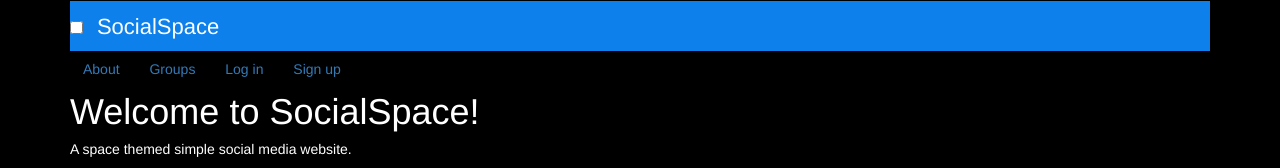
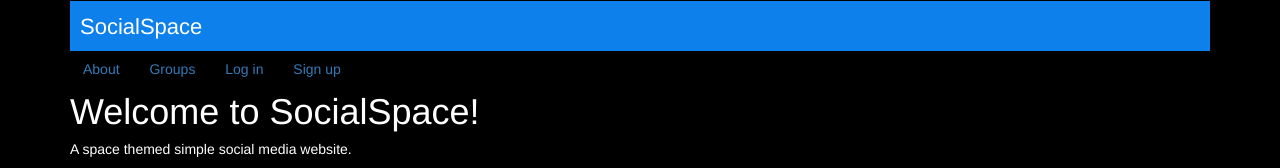
Before and after one commit to JustA3DObject/SocialSpace, a Django app: page / in a window 1280 px wide. Shown: the top 168 px of the page. Run offline with Django 3.2, Linux system fonts and the light colour scheme; some libraries are stand-ins or nearby versions.

Commit message:
Updated CSS

```diff
--- a/static/socialspace/css/master.css
+++ b/static/socialspace/css/master.css
@@ -33,6 +33,10 @@
     display: none;
 }
 
+.nav>#nav-check {
+    display: none;
+}
+
 body {
   margin: 0;
   overflow: hidden;
```
